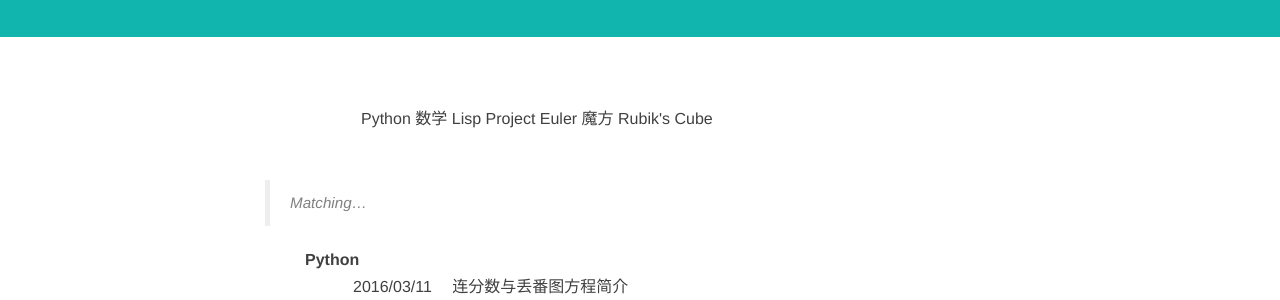
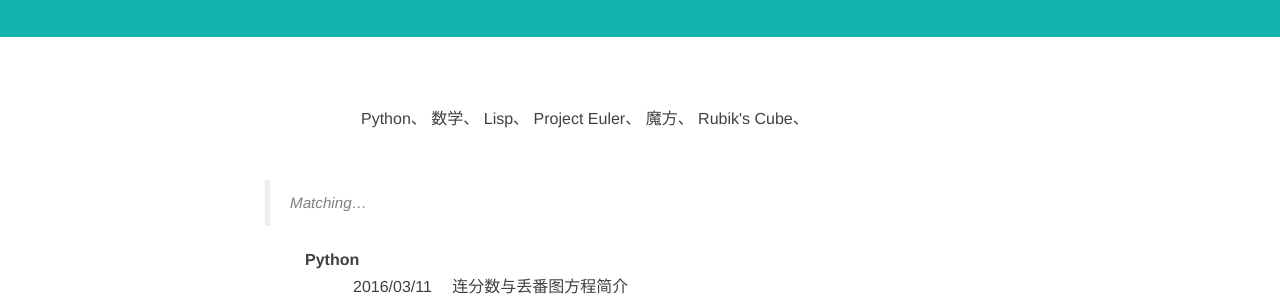
Before and after one commit to ceares/ceares.github.io, a Jekyll site: the page built from tags.md, in a window 1280 px wide. Shown: the part 391-691 px from the top of the page. Built offline with Jekyll 4.4.1, drawn with Linux system fonts in a browser that asks for light colours; nearby versions of some CDN libraries; library files that are not in the unit come from our copies.

Commit message:
Update tags.md

```diff
--- a/tags.md
+++ b/tags.md
@@ -7,7 +7,7 @@ header-img: "img/semantic.jpg"
 
 <div id='tag_cloud' style="margin:0.5in 1in;">
 {% for tag in site.tags %}
-<a href="#{{ tag[0] }}" title="{{ tag[0] }}" rel="{{ tag[1].size }}">{{ tag[0] }}</a>
+<a href="#{{ tag[0] }}" title="{{ tag[0] }}" rel="{{ tag[1].size }}">{{ tag[0] }}、</a>
 {% endfor %}
 </div>
 
```
